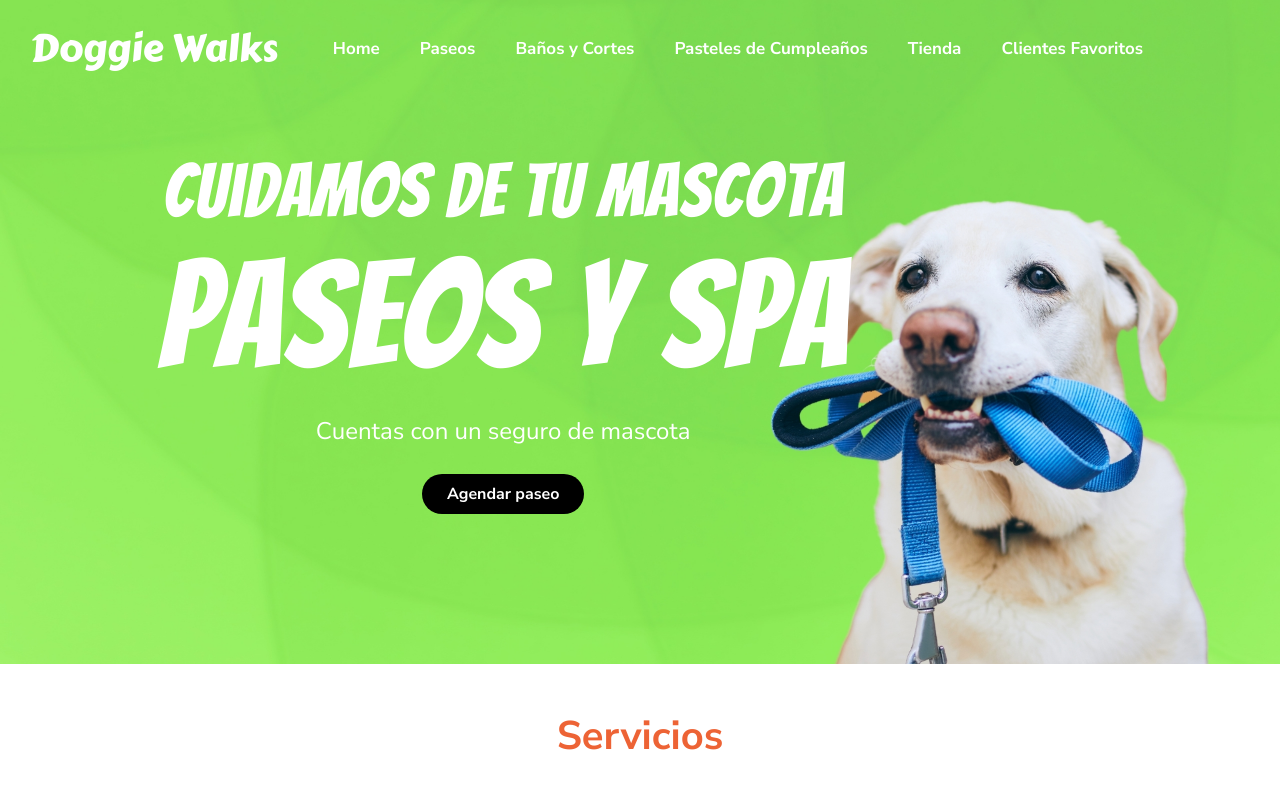
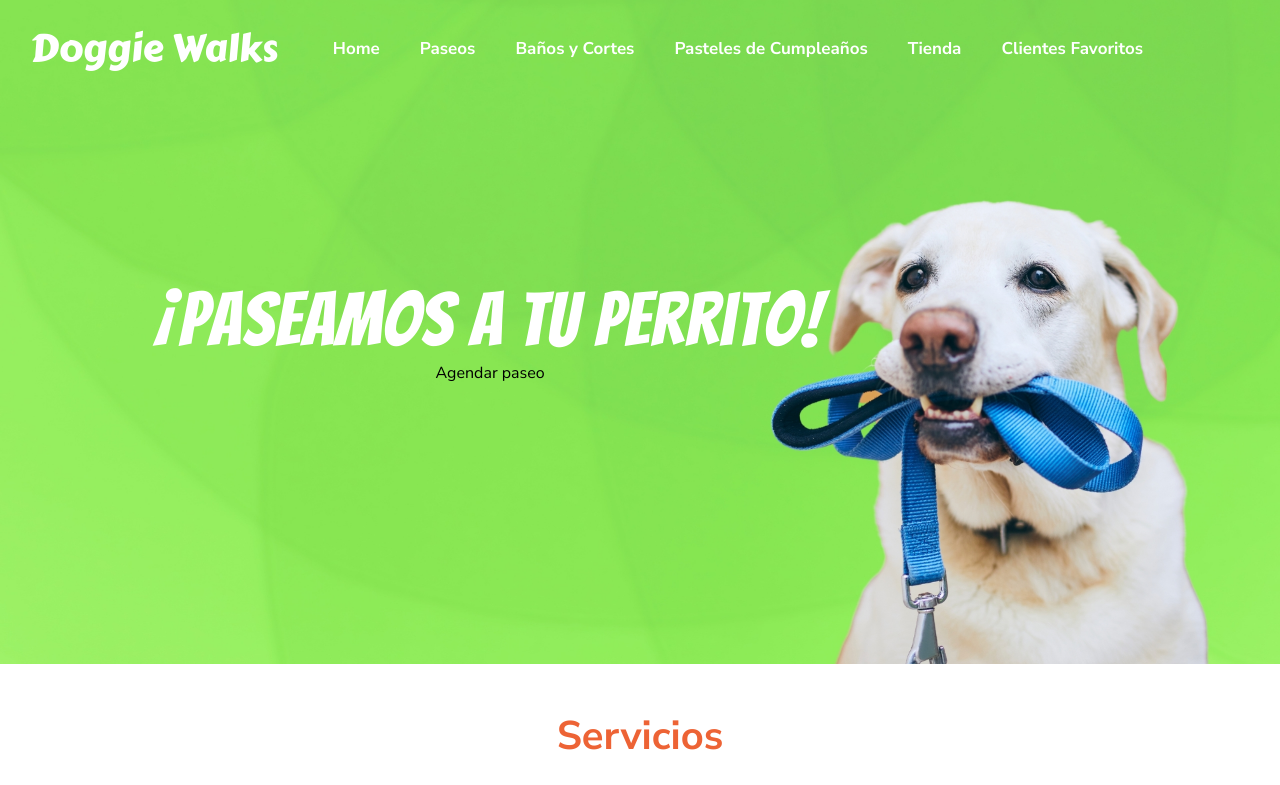
Before and after one commit to bourbonomar/doggie, a plain HTML site: page index.html in a window 1280 px wide. Shown: the top 785 px of the page. Drawn offline with nearby package versions, Linux system fonts and the light colour scheme.

Commit message:
index.html

```diff
--- a/index.html
+++ b/index.html
@@ -107,12 +107,11 @@
         <div class="container">
 
           <h1 class="h1 hero-title">
-            <span class="span">Cuidamos de tu mascota</span> Paseos y Spa
+            <span class="span">¡Paseamos a tu perrito!</span>
           </h1>
 
-          <p class="hero-text">Cuentas con un seguro de mascota</p>
 
-          <a href="/paseos.html" class="btn">Agendar paseo</a>
+          <a href="https://wa.me/526142719305?text=%C2%A1Hola%21%20Me%20gustar%C3%ADa%20apartar%20cita%20para%20que%20paseen%20a%20mi%20perrito.%20%" class="btn1">Agendar paseo</a>
 
         </div>
       </section>
```
